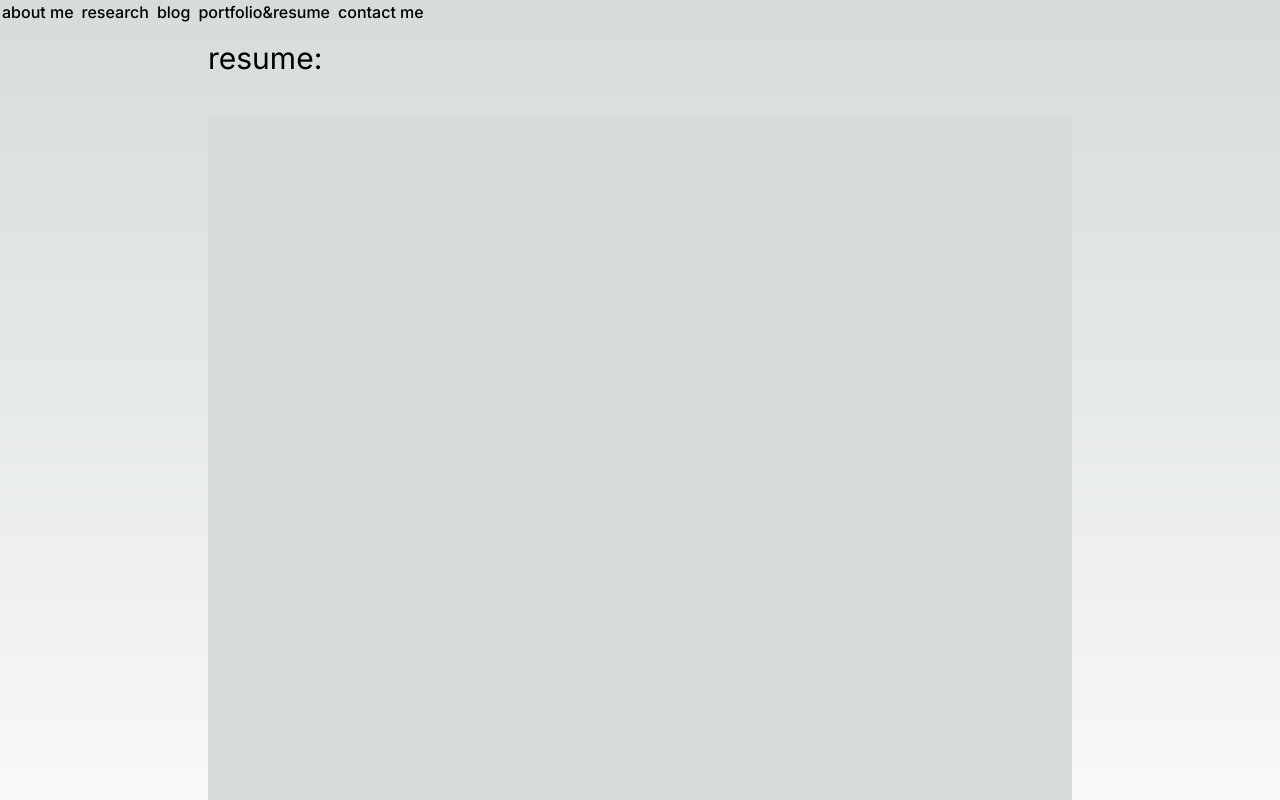
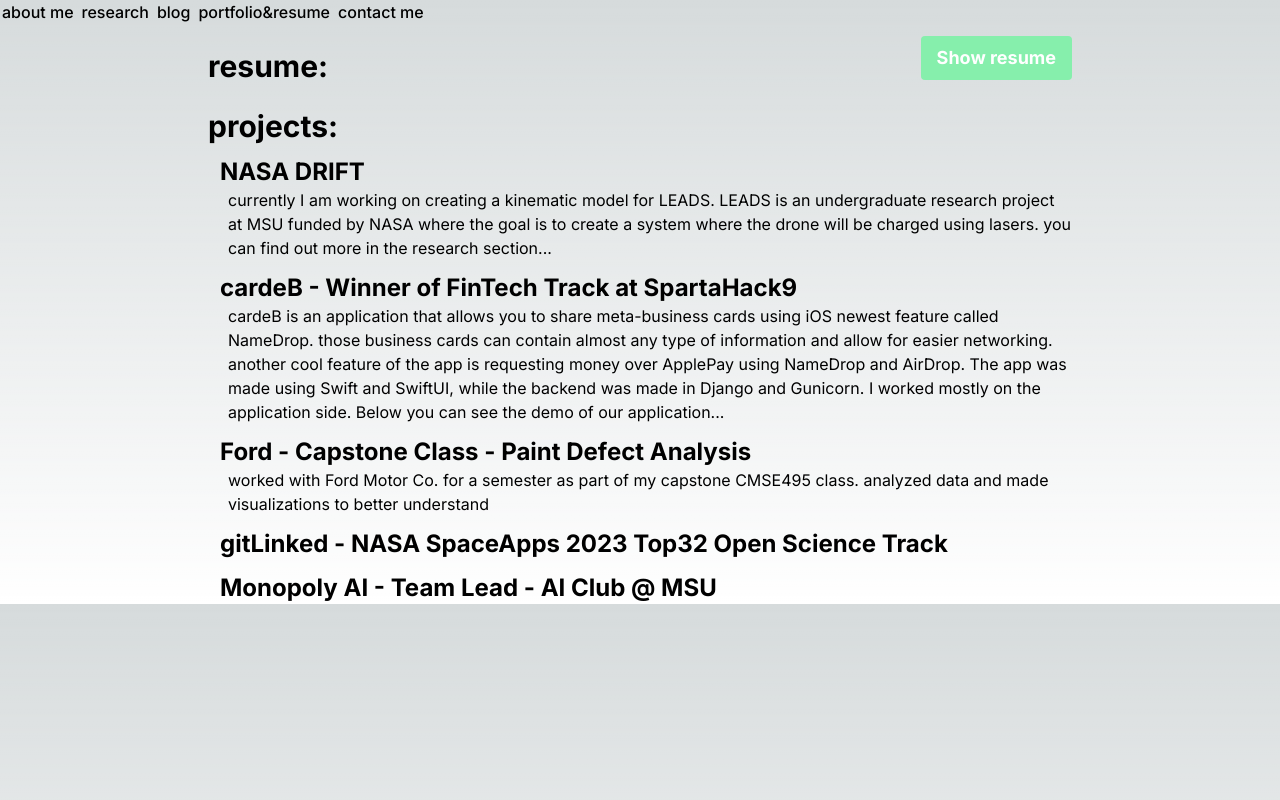
Before and after one commit to makibrte/personal-website, a Next.js app in the folder website/: page /portfolio in a window 1280 px wide. Shown: the top 800 px of the page. Built offline with nearby package versions, Linux system fonts and the light colour scheme.

Commit message:
added some projects and whatever

```diff
--- a/website/app/globals.css
+++ b/website/app/globals.css
@@ -32,6 +32,8 @@
   }
 }
 h1{
-  @apply text-3xl mt-4;
-
+  @apply text-3xl mt-4 font-bold;
 }
+h2{
+  @apply text-2xl font-bold mt-3;
+}
--- a/website/app/portfolio/page.tsx
+++ b/website/app/portfolio/page.tsx
@@ -13,15 +13,54 @@
 
     return(
         <>
-            <DesktopNav></DesktopNav>
-            <div className='width-[100%] height-[100%]  px-[13rem] flex flex-col'>
-                <div className='w-full'><h1>resume:</h1></div>
-                <div className='justify-center w-full'>
-                    <iframe src='/resume.pdf' width='100%' height='800px' className='mt-10'></iframe>
-                </div>
-                <div className='w-full'><h1>projects:</h1></div>
+        <DesktopNav></DesktopNav>
+
+        <div className='width-[100%] height-[100%] px-[13rem] flex flex-col'>
+        <div className='w-full flex justify-between items-center'>
+            <h1 className='py-2'>resume:</h1>
+            <button type="button"
+                    className='bg-green-300 hover:bg-green-700 text-white font-bold py-2 px-4 rounded text-lg'
+                    onClick={handleShowResume}>{showResume ? 'Hide resume' : 'Show resume'}
+            </button>
+        </div>
+        <div className='justify-center w-full'>
+            {showResume ? <iframe src='/resume.pdf' width='100%' height='800px' className='mt-10'></iframe> : <p></p>}
+        </div>
+        <div className='w-full'>
+            <h1>projects:</h1>
+        </div>
+            <div className='w-full'>
+                <h2 className='pl-3'>NASA DRIFT</h2>
+                <p className='pl-5'>currently I am working on creating a kinematic model for LEADS. LEADS is an undergraduate research project at MSU funded by NASA where
+                the goal is to create a system where the drone will be charged using lasers. you can find out more in the research section...</p>
+
+            </div>
+            <div className='w-full'>
+                <h2 className='pl-3'>cardeB - Winner of FinTech Track at SpartaHack9</h2>
+                <p className='pl-5'>cardeB is an application that allows you to share meta-business cards using iOS newest feature
+                called NameDrop. those business cards can contain almost any type of information and allow for easier networking.
+                another cool feature of the app is requesting money over ApplePay using NameDrop and AirDrop.
+                    The app was made using Swift and SwiftUI, while the backend was made in Django and Gunicorn. I worked mostly on the application side. Below you can see the demo of our application...</p>
+            </div>
+            <div className='w-full'>
+                <h2 className='pl-3'> Ford - Capstone Class - Paint Defect Analysis</h2>
+                <p className='pl-5'>worked with Ford Motor Co. for a semester as part of my capstone CMSE495 class. analyzed data and made visualizations
+                to better understand</p>
+            </div>
+            <div className='w-full'>
+                <h2 className='pl-3'>gitLinked - NASA SpaceApps 2023 Top32 Open Science Track</h2>
+                <p className='pl-5'></p>
             </div>
 
-        </>
-    );
+            <div className='w-full'>
+                <h2 className='pl-3'>Monopoly AI - Team Lead - AI Club @ MSU</h2>
+                <p className='pl-5'></p>
+            </div>
+
+        </div>
+
+
+</>
+)
+    ;
 }
```
